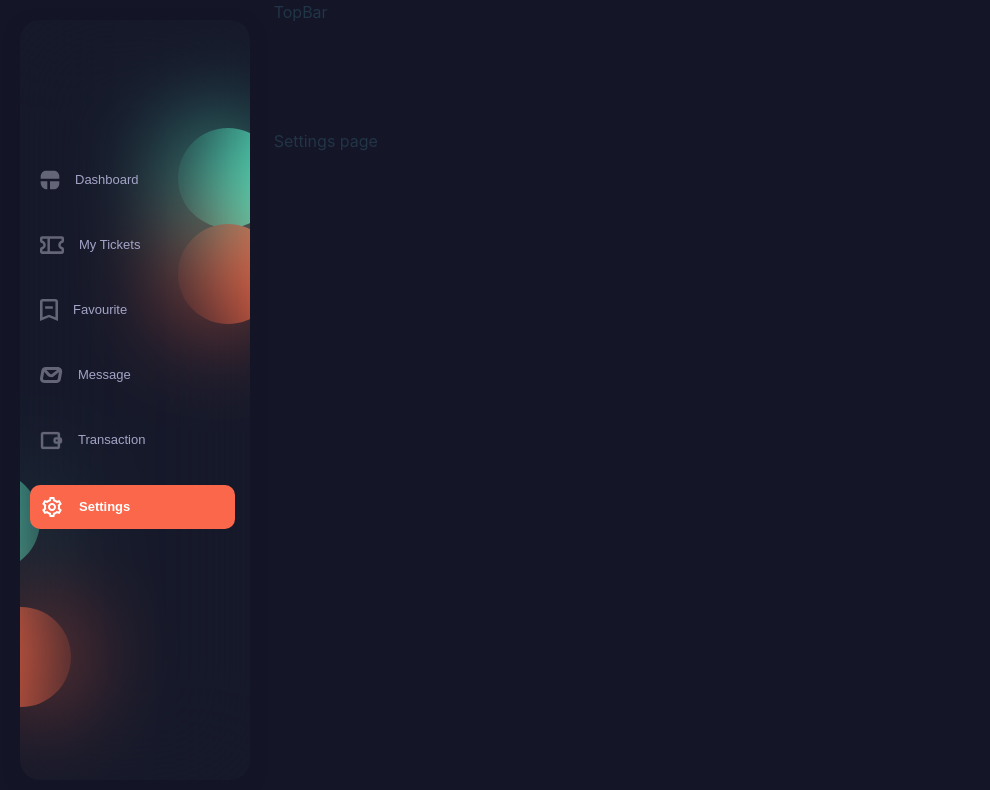
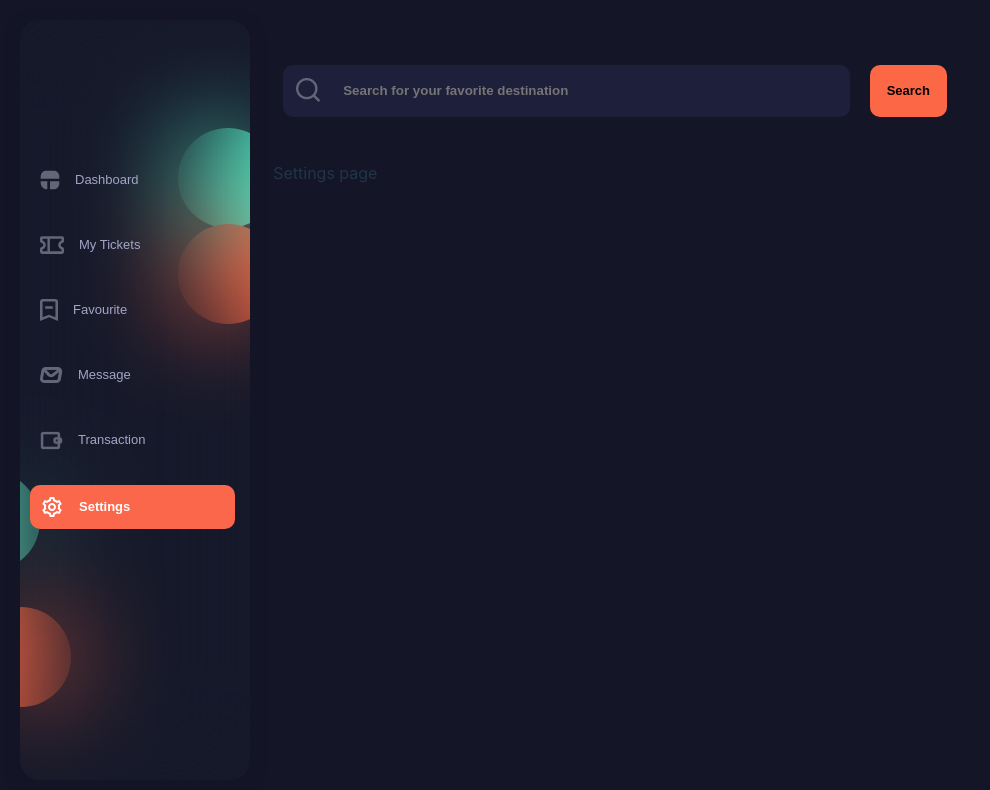
Before and after one commit to NavasMuhammed/Travelogue, a React (Vite) app: page /settings in a window 1280 px wide. Shown: the top 790 px of the page, without its empty margins (0-990 px from the left). Built offline with nearby package versions, Linux system fonts and the light colour scheme.

Commit message:
feat: search-bar

```diff
--- a/src/components/LeftMenu/leftMenu.scss
+++ b/src/components/LeftMenu/leftMenu.scss
@@ -2,12 +2,13 @@
     contain: content;
     margin-top: 20px;
     margin-left: 20px;
-    margin-right: -180px;
+    margin-right: -140px;
     height: 95vh;
     width: 230px;
     border-radius: 20px;
     background-color: rgba(22, 25, 42);
     box-shadow: rgb(20, 22, 39, 0.904) 0px 5px 15px;
+
 
     .left-menu-bg {
         position: absolute;
@@ -96,6 +97,7 @@
             font-size: 13px;
             color: #ffffff;
             font-family: sans-serif;
+
         }
     }
 }
--- a/src/components/TopBar/topBar.jsx
+++ b/src/components/TopBar/topBar.jsx
@@ -2,7 +2,13 @@ import React from 'react'
 import "./topBar.scss"
 function TopBar() {
   return (
-    <div className="topBar-container">TopBar</div>
+    <div className="topBar-container">
+      <div className="search-container">
+        <input className="search-input" placeholder="Search for your favorite destination" type="text" />
+        <button className="btn-search">Search</button>
+      </div>
+      <div className="profile-container"></div>
+    </div>
   )
 }
 
--- a/src/components/TopBar/topBar.scss
+++ b/src/components/TopBar/topBar.scss
@@ -1,4 +1,40 @@
 .topBar-container {
     background-color: rgb(20, 21, 39);
     height: 100%;
+    display: flex;
+    flex-direction: row;
+    align-items: center;
+    padding-top: 10px;
+    .search-container {
+        display: flex;
+        width: 50%;
+        gap: 20px;
+        padding-left: 10px;
+        input{
+            padding-left: 60px;
+        }
+        .search-input {
+            width: 80%;
+            border-radius: 10px;
+            height: 50px;
+            border: none;
+            background-color: #1E1F3B;
+            font-weight: 600;
+            color: #646577;
+            background-image: url(../../assets/search.png);
+            background-repeat: no-repeat;
+            background-position: 13px 13.5px;
+        }
+        .btn-search{
+            background-color:#FC6746 ;
+            border-radius: 10px;
+            font-family: sans-serif;
+            font-size: 13px;
+            font-weight: bold;
+        }
+    }
+
+    .profile-container {
+        display: flex;
+    }
 }
```
Also changed, not shown: src/assets/search.png (added).
